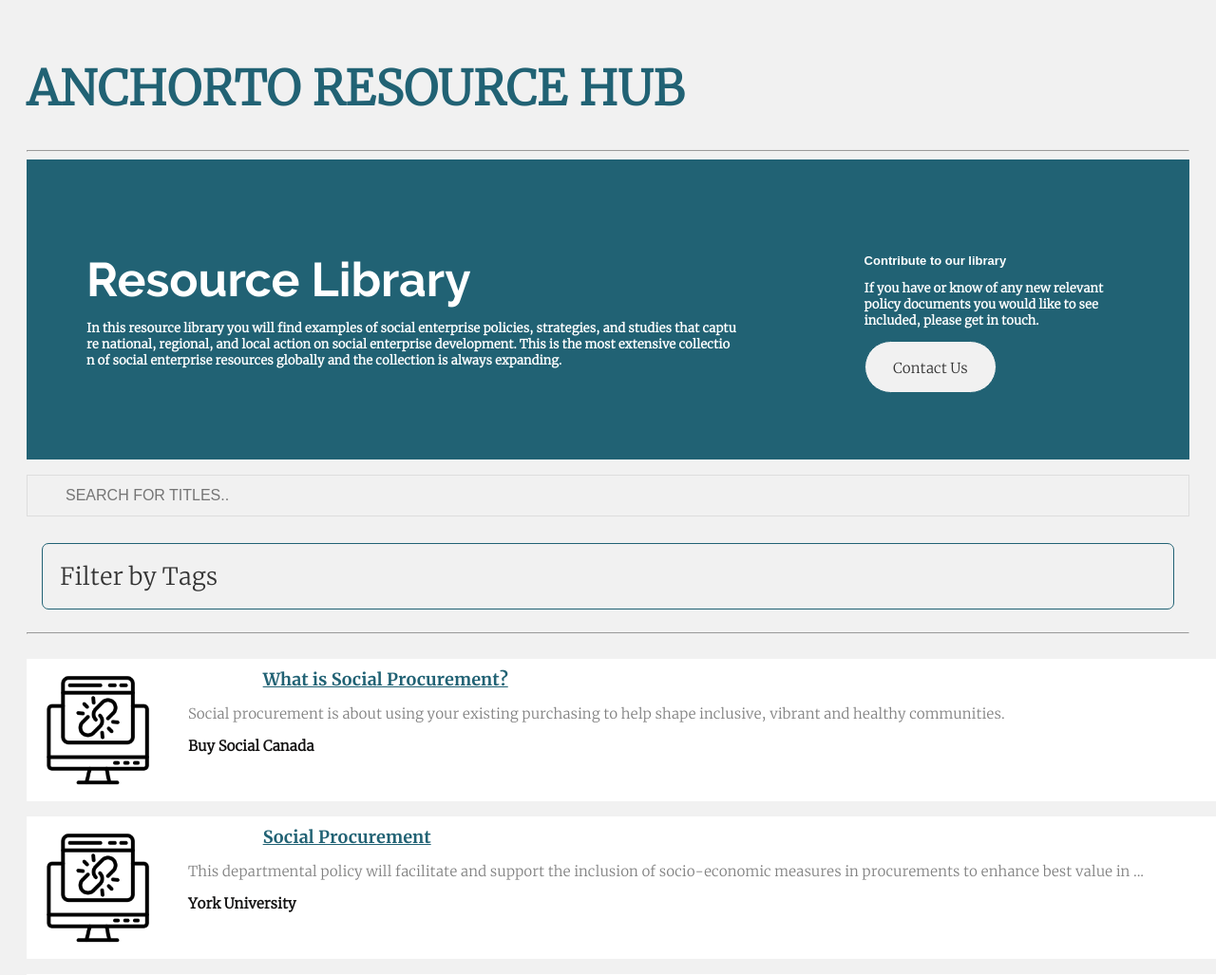
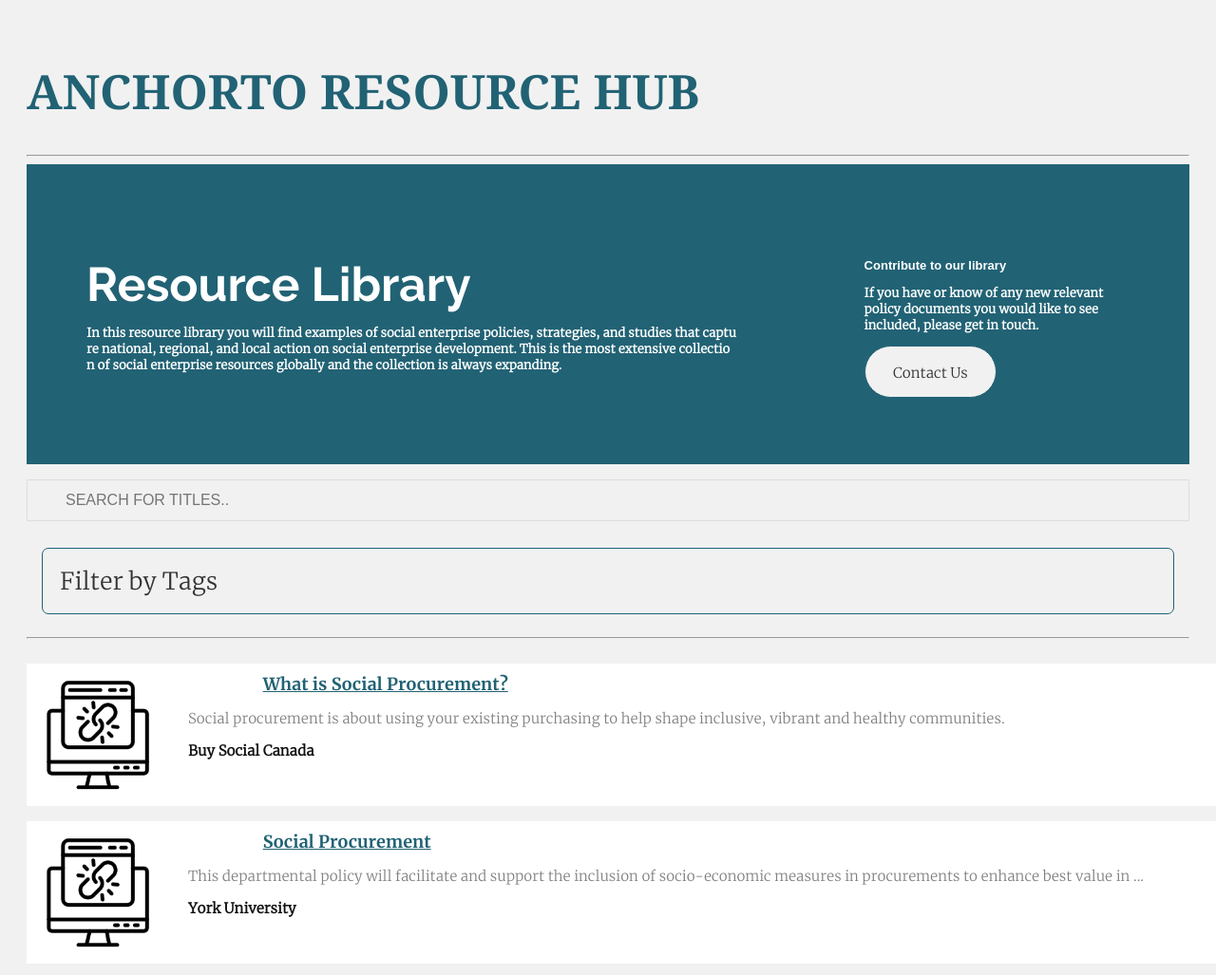
Before and after one commit to Dami908/AnchorTOResourceHub, a plain HTML site: page index.html in a window 1280 px wide. Shown: the top 1027 px of the page at 95% size. Drawn offline with Linux system fonts and the light colour scheme.

Commit message:
updated index.html

```diff
--- a/index.html
+++ b/index.html
@@ -352,7 +352,7 @@ p{
 <!-- MAIN (Center website) -->
 <div class="main">
 
-<h1 style="font-family: Merriweather; color: #216274;">ANCHORTO RESOURCE HUB</h1>
+<h1 style="font-family: Georgia, 'Times New Roman', Times, serif; color: #216274;">ANCHORTO RESOURCE HUB</h1>
 <hr>
 <div class="header">
   <table style="width:100%">
```
